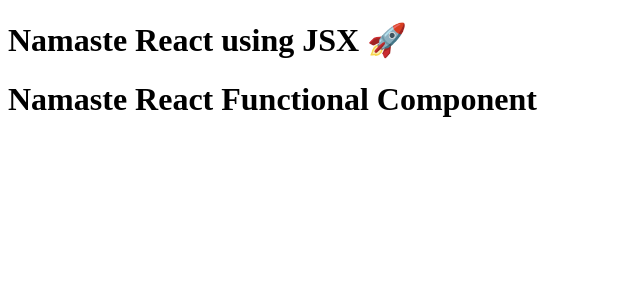
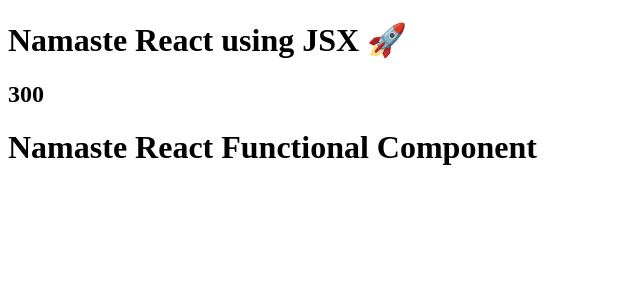
Before and after one commit to kibacodes/namaste-react, a React (Vite) app: page / in a window 1280 px wide. Shown: the top 300 px of the page, without its empty margins (0-640 px from the left). Built offline with nearby package versions, Linux system fonts and the light colour scheme.

Commit message:
Namaste React Episode 3 Part 5

```diff
--- a/App.js
+++ b/App.js
@@ -1,15 +1,18 @@
 import React from 'react';
 import ReactDOM from 'react-dom/client';
 
-const Title = () => (
+const title = (
     <h1 className="head" tabIndex="5">
         Namaste React using JSX 🚀
     </h1>
 )
 
+const number = 100;
 const HeadingComponent = () => (
     <div id="container">
-        <Title />
+        {title}
+        <h2>{number + 200}</h2>
+        {console.log('JS is here')}
         <h1 className="heading">Namaste React Functional Component</h1>
     </div>
 );
```
